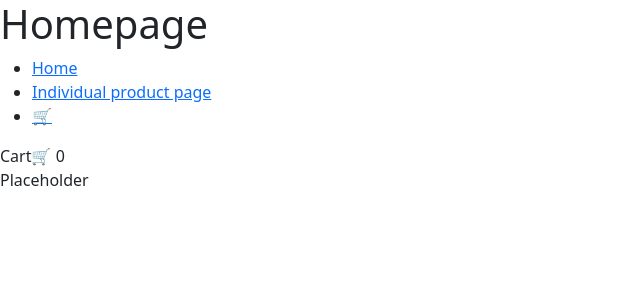
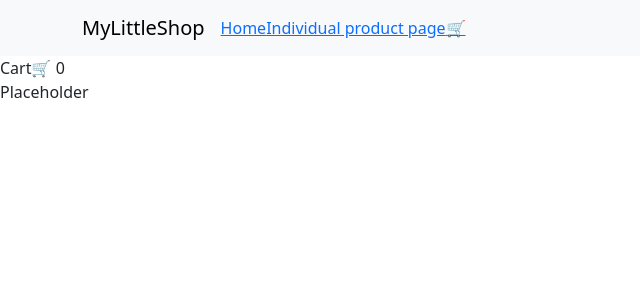
Before and after one commit to OleMartinKeis/Frontend-Frameworks-CA-Ole-Martin-Keiseraas, a React (Create React App) app: page / in a window 1280 px wide. Shown: the top 300 px of the page, without its empty margins (0-640 px from the left). Built offline with nearby package versions, Linux system fonts and the light colour scheme.

Commit message:
Improving the Navbar and Installing react-router-bootstrap

```diff
--- a/package.json
+++ b/package.json
@@ -11,6 +11,7 @@
     "react-bootstrap": "^2.8.0",
     "react-dom": "^18.2.0",
     "react-hook-form": "^7.46.1",
+    "react-router-bootstrap": "^0.26.2",
     "react-router-dom": "^6.15.0",
     "react-scripts": "5.0.1",
     "sass": "^1.66.1",
--- a/src/components/nav/navbar.jsx
+++ b/src/components/nav/navbar.jsx
@@ -1,18 +1,28 @@
 import React from "react";
 import { Link } from "react-router-dom";
+import { Container, Nav, Navbar, NavDropdown } from "react-bootstrap";
+import { LinkContainer } from "react-router-bootstrap";
 
 function MyNavbar({ title, links }) {
     return (
-        <nav>
-            <h1>{title}</h1>
-            <ul>
-                {links.map((link, index) => (
-                    <li key={index}>
-                        <Link to={link.url}>{link.label}</Link>
-                    </li>
-                ))}
-            </ul>
-        </nav>
+        <Navbar expand="lg" className="bg-body-tertiary">
+            <Container>
+                <LinkContainer to="/home">
+                    <Navbar.Brand href="home">MyLittleShop</Navbar.Brand>
+                </LinkContainer>
+                <Navbar.Toggle aria-controls="basic-navnar-nav" />
+                <Navbar.Collapse id="basic-navbar-nav">
+                    <Nav className="me-auto">
+                    {links.map((link, index) => (
+
+                   <Link key={index} to={link.url}>{link.label}</Link>
+
+           ))}
+                    </Nav>
+                </Navbar.Collapse>
+            </Container>
+
+        </Navbar>
     )
 }
 
```
Also changed, not shown: 1 other file (tests, documents, lock files or other folders).
